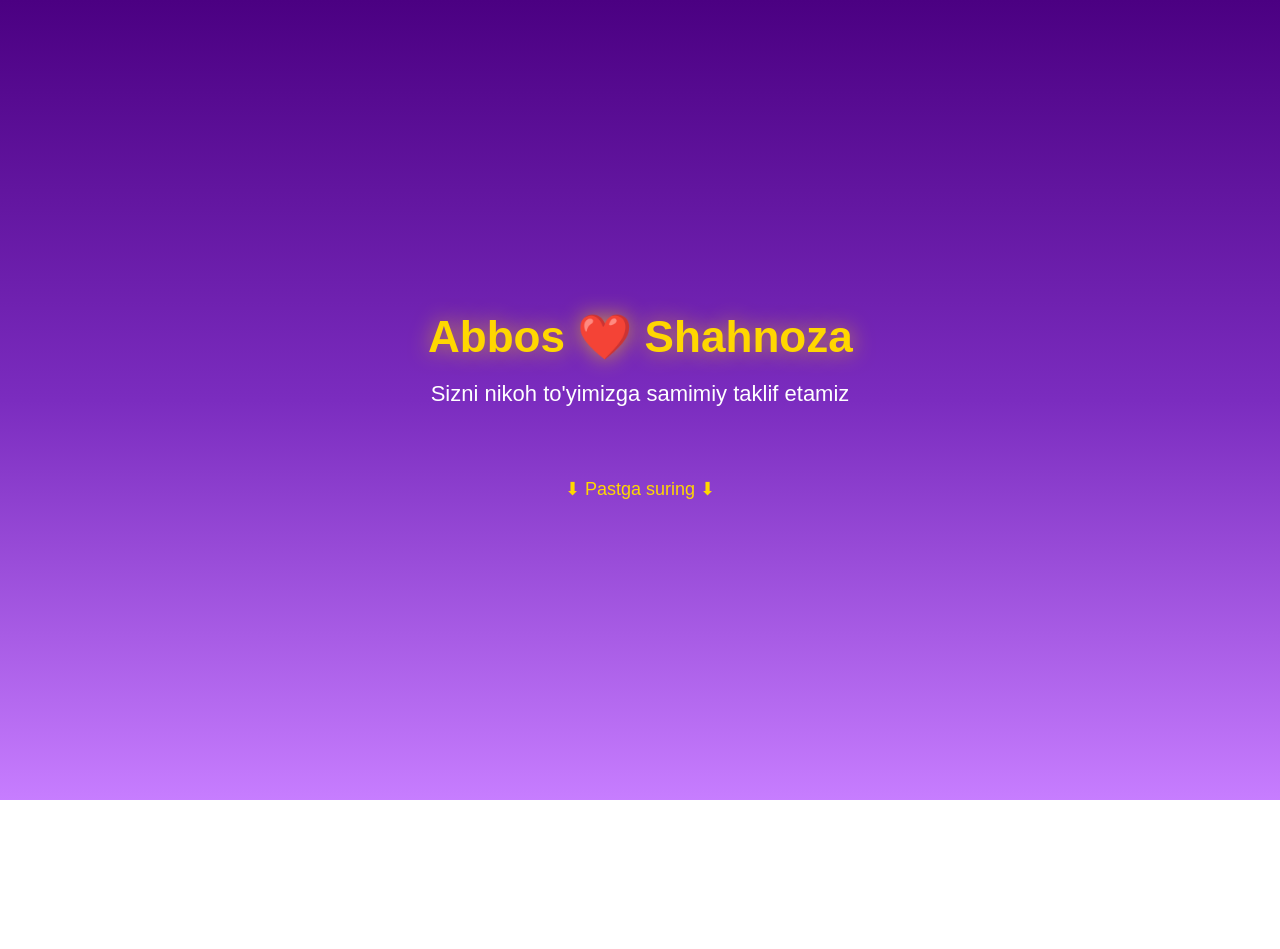
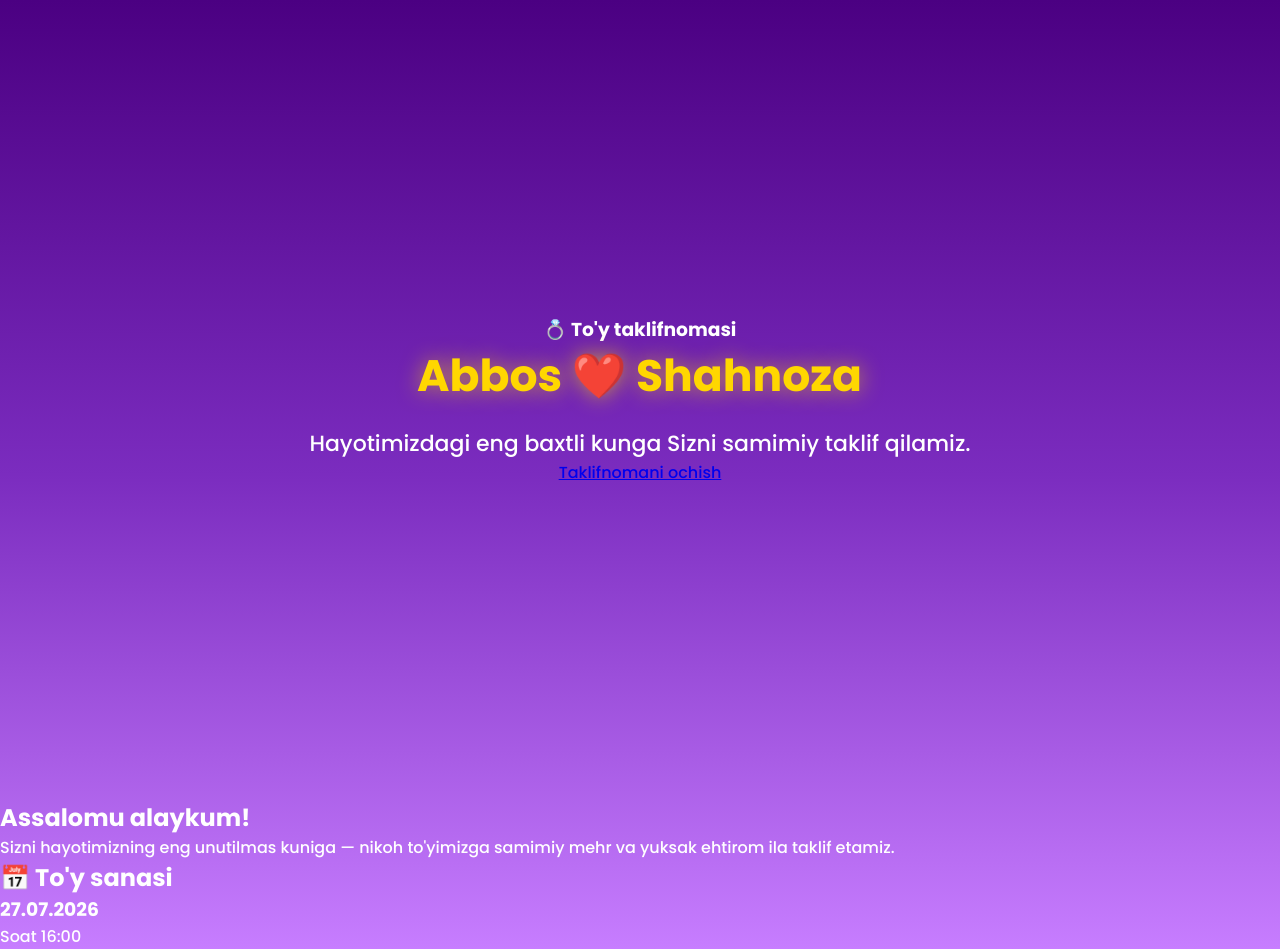
Before and after one commit to shahnozadustyorova/Tuy-taklifnomasi, a plain HTML site: page index.html in a window 1280 px wide. Before the commit the page ends 800 px from the top, so only its background shows below. Drawn offline with Linux system fonts and the light colour scheme.

Commit message:
Update index.html

```diff
--- a/index.html
+++ b/index.html
@@ -1,28 +1,57 @@
 <!DOCTYPE html>
 <html lang="uz">
 <head>
-    <meta charset="UTF-8">
-    <meta name="viewport" content="width=device-width, initial-scale=1.0">
-    <title>Abbos ❤️ Shahnoza</title>
+<meta charset="UTF-8">
+<meta name="viewport" content="width=device-width, initial-scale=1.0">
+<title>Abbos ❤️ Shahnoza</title>
 
-    <link rel="stylesheet" href="style.css">
+<link rel="stylesheet" href="style.css">
+
+<link href="https://fonts.googleapis.com/css2?family=Poppins:wght@300;500;700&display=swap" rel="stylesheet">
+
+<script defer src="script.js"></script>
+
 </head>
 
 <body>
 
 <section class="hero">
 
+<div class="overlay">
+
+<h3>💍 To'y taklifnomasi</h3>
+
 <h1>Abbos ❤️ Shahnoza</h1>
 
-<p>Sizni nikoh to'yimizga samimiy taklif etamiz</p>
+<p>Hayotimizdagi eng baxtli kunga Sizni samimiy taklif qilamiz.</p>
 
-<div class="scroll">
-⬇ Pastga suring ⬇
+<a href="#taklif" class="btn">
+Taklifnomani ochish
+</a>
+
 </div>
 
 </section>
 
-<script src="script.js"></script>
+<section id="taklif" class="page">
 
-</body>
-</html>
+<h2>Assalomu alaykum!</h2>
+
+<p>
+
+Sizni hayotimizning eng unutilmas kuniga —
+nikoh to'yimizga samimiy mehr va yuksak ehtirom ila taklif etamiz.
+
+</p>
+
+</section>
+
+<section class="page">
+
+<h2>📅 To'y sanasi</h2>
+
+<h3>27.07.2026</h3>
+
+<p>Soat 16:00</p>
+
+</section>
```
